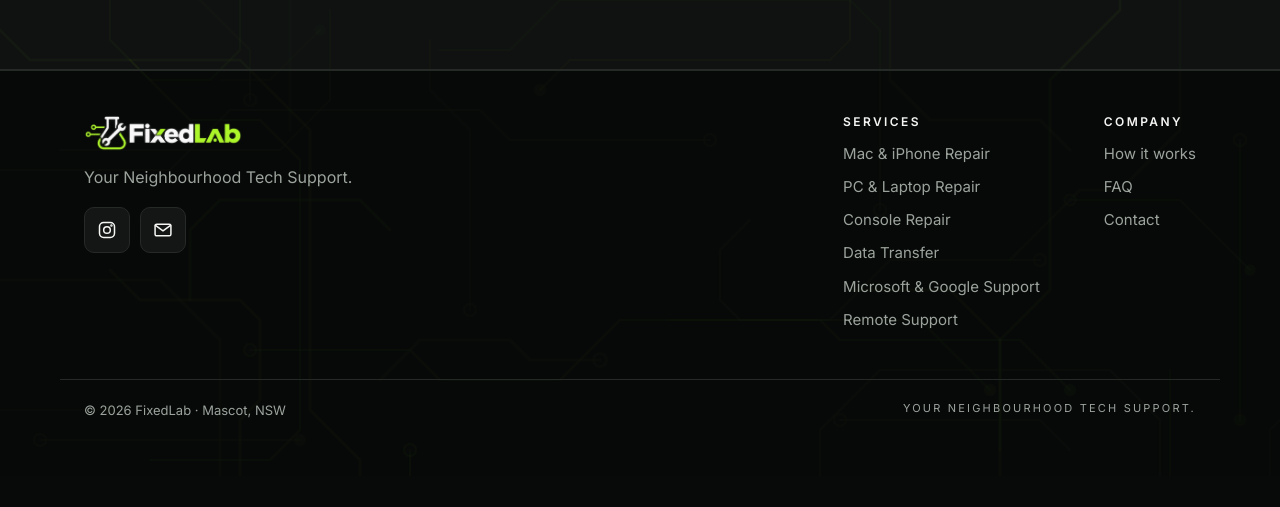
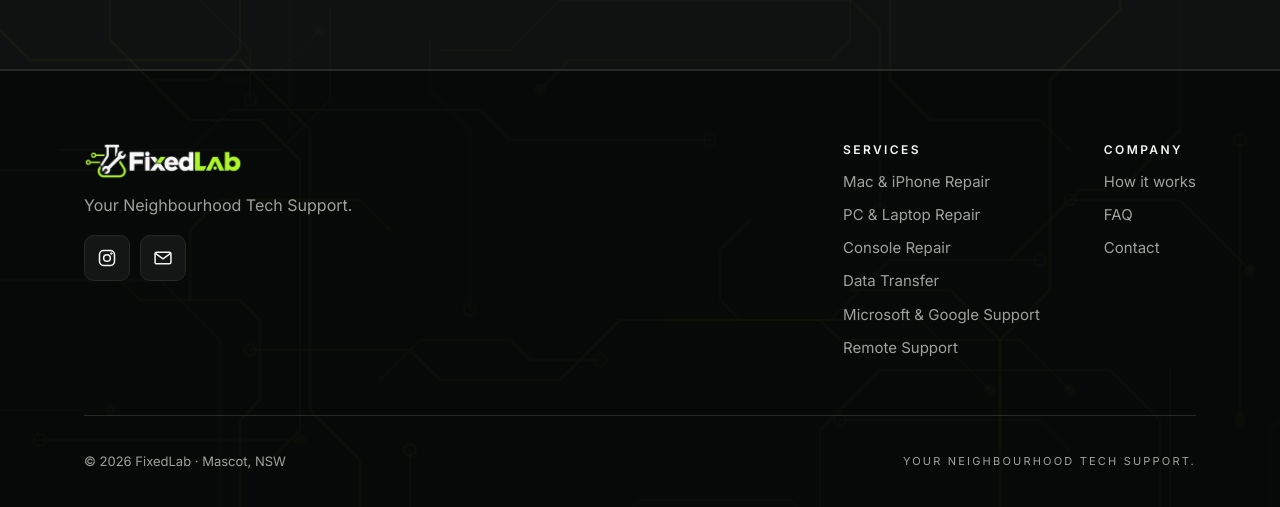
Before and after one commit to alvinnet21/fixedlab, a plain HTML site: page index.html in a window 1280 px wide. Shown: the part 2570-3077 px from the top of the page. Before the commit the page ends 3046 px from the top, so only its background shows below. Drawn offline with Linux system fonts and the light colour scheme.

Commit message:
Footer: more spacing around the copyright row, inset divider line
Co-Authored-By: Claude Opus 5.5 <noreply@anthropic.com>
Claude-Session: https://claude.ai/code/session_01TVtZSX2ryxycRp6XbB43V5

```diff
--- a/assets/css/style.css
+++ b/assets/css/style.css
@@ -214,9 +214,9 @@ p { margin: 0; }
 }
 
 /* Footer */
-.site-footer { border-top: 1px solid var(--graphite); padding-top: 44px; background: rgba(8,10,9,.85); }
+.site-footer { border-top: 1px solid var(--graphite); padding-top: 56px; background: rgba(8,10,9,.85); }
 .footer-top { display: grid; grid-template-columns: 1fr 1fr; gap: 32px 24px; }
-.site-footer .footer-top { padding-bottom: 36px; }
+.site-footer .footer-top { padding-bottom: 44px; }
 .footer-brand { grid-column: 1 / -1; }
 .footer-brand .brand img { height: 36px; }
 .footer-brand p { color: var(--muted); margin: 14px 0 18px; }
@@ -226,8 +226,9 @@ p { margin: 0; }
 .footer-col:last-child { align-items: flex-end; text-align: right; }
 .footer-col h4 { font-size: 12px; letter-spacing: .2em; text-transform: uppercase; margin-bottom: 4px; font-family: var(--font-body); font-weight: 600; }
 .footer-col a { color: var(--muted); font-size: 15px; transition: color .2s; }
-.site-footer .footer-bottom { padding-top: 20px; padding-bottom: 48px; }
-.footer-bottom { border-top: 1px solid var(--graphite); display: flex; flex-direction: column; gap: 6px; font-size: 13px; color: var(--muted); }
+.site-footer .footer-bottom { padding-top: 32px; padding-bottom: 56px; }
+.footer-bottom::before { content: ""; position: absolute; top: 0; left: 16px; right: 16px; height: 1px; background: var(--graphite); }
+.footer-bottom { position: relative; display: flex; flex-direction: column; gap: 6px; font-size: 13px; color: var(--muted); }
 .tagline { letter-spacing: .2em; text-transform: uppercase; font-size: 11px; }
 @media (hover: hover) {
   .socials a:hover { border-color: var(--lime); color: var(--lime); }
@@ -256,9 +257,11 @@ p { margin: 0; }
   .footer-top { display: flex; align-items: flex-start; gap: 64px; }
   .footer-brand { margin-right: auto; }
   .footer-col:last-child { align-items: flex-start; text-align: left; }
-  .site-footer .footer-top { padding-bottom: 48px; }
-  .site-footer .footer-bottom { padding-bottom: 56px; }
-  .footer-bottom { flex-direction: row; justify-content: space-between; }
+  .site-footer { padding-top: 72px; }
+  .site-footer .footer-top { padding-bottom: 56px; }
+  .site-footer .footer-bottom { padding-top: 36px; padding-bottom: 72px; }
+  .footer-bottom::before { left: 24px; right: 24px; }
+  .footer-bottom { flex-direction: row; justify-content: space-between; align-items: center; }
 }
 
 /* ---------- Desktop ---------- */
```
